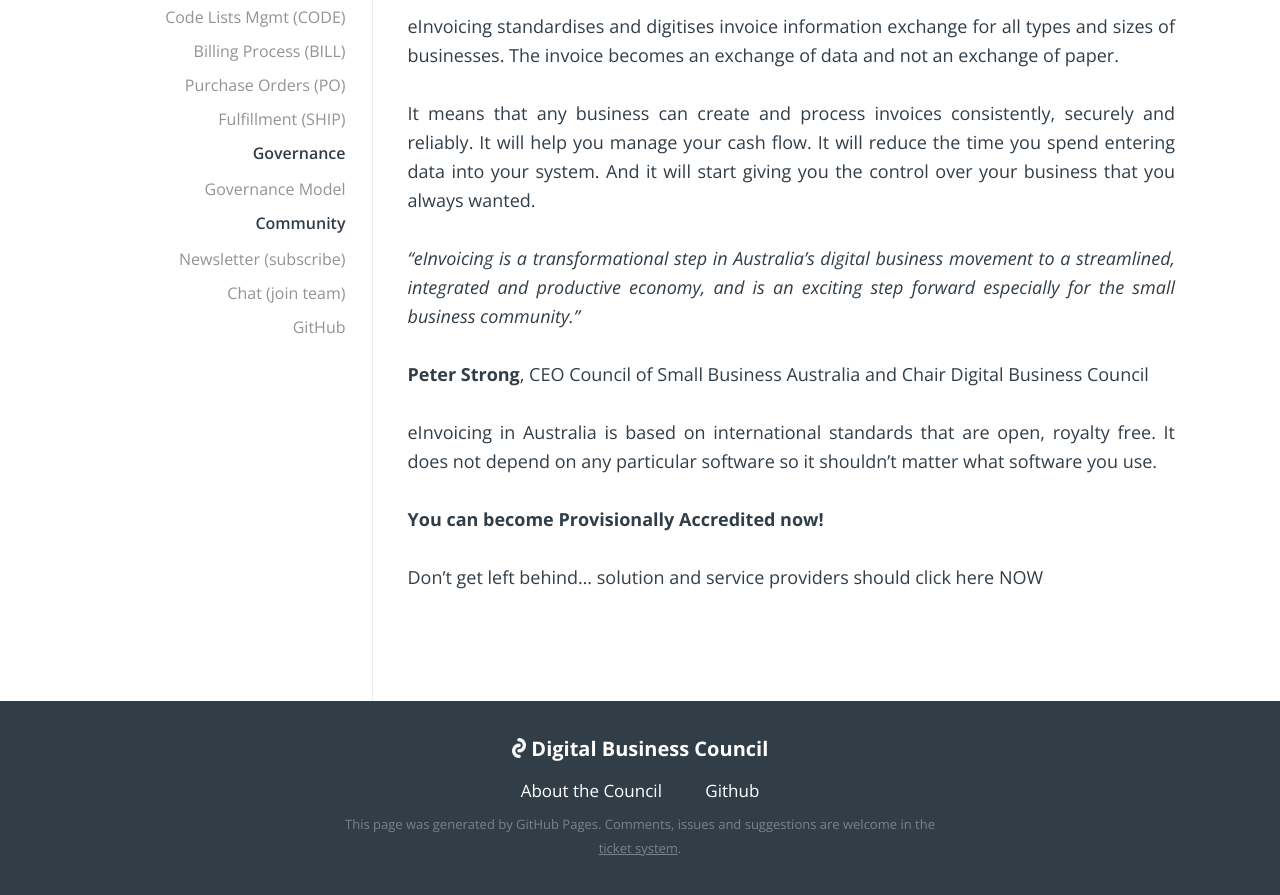
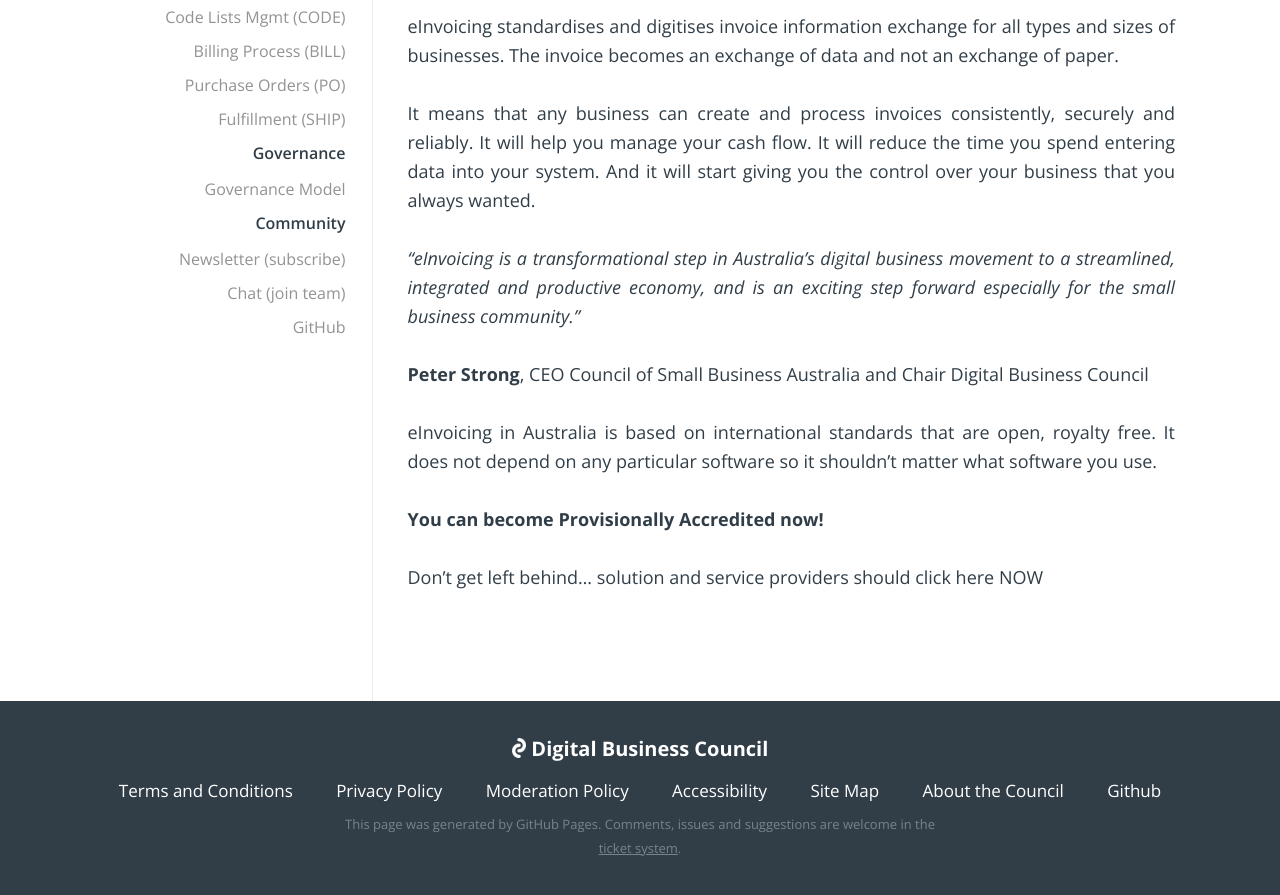
Before and after one commit to Digital-Business-Council/Digital-Business-Council.github.io, a Jekyll site: the page built from index.md, in a window 1280 px wide and 900 px high, scrolled down 914 px. Shown: the top 895 px of the window. Built offline with Jekyll 4.4.1, drawn with Linux system fonts in a browser that asks for light colours.

Commit message:
added links to footer menu

```diff
--- a/_includes/footer.html
+++ b/_includes/footer.html
@@ -1,6 +1,11 @@
 <footer class="footer">
     <a href="/" class="footer-logo"><img src="/images/logo.png" alt="Digital Business Council Logo"><span>Digital Business Council</span></a>
     <ul class="footer-menu">
+        <li><a href="#">Terms and Conditions</a></li>
+        <li><a href="#">Privacy Policy</a></li>
+        <li><a href="#">Moderation Policy</a></li>
+        <li><a href="#">Accessibility</a></li>
+        <li><a href="#">Site Map</a></li>
         <li><a href="http://digitalbusinesscouncil.com.au/about">About the Council</a></li>
         <li><a href="https://github.com/digital-business-council" target="_blank">Github</a></li>
 <!--
```
